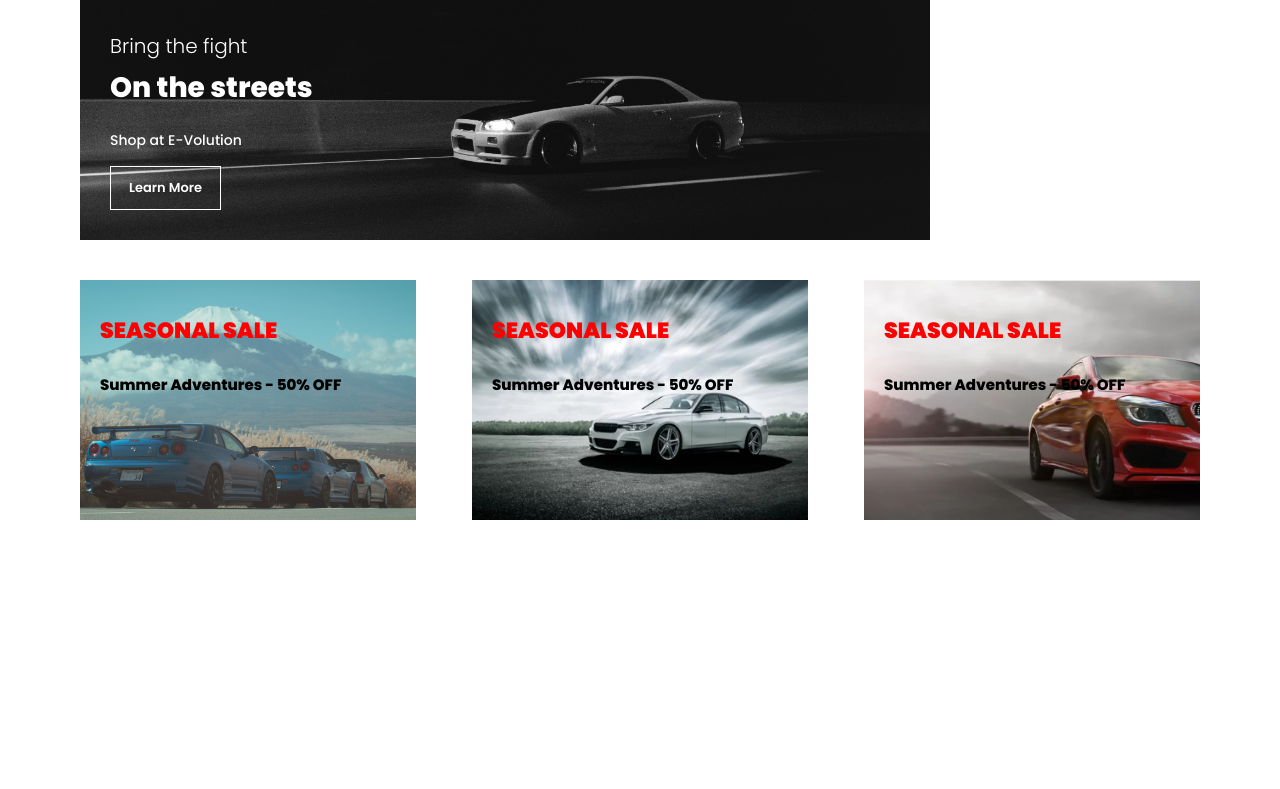
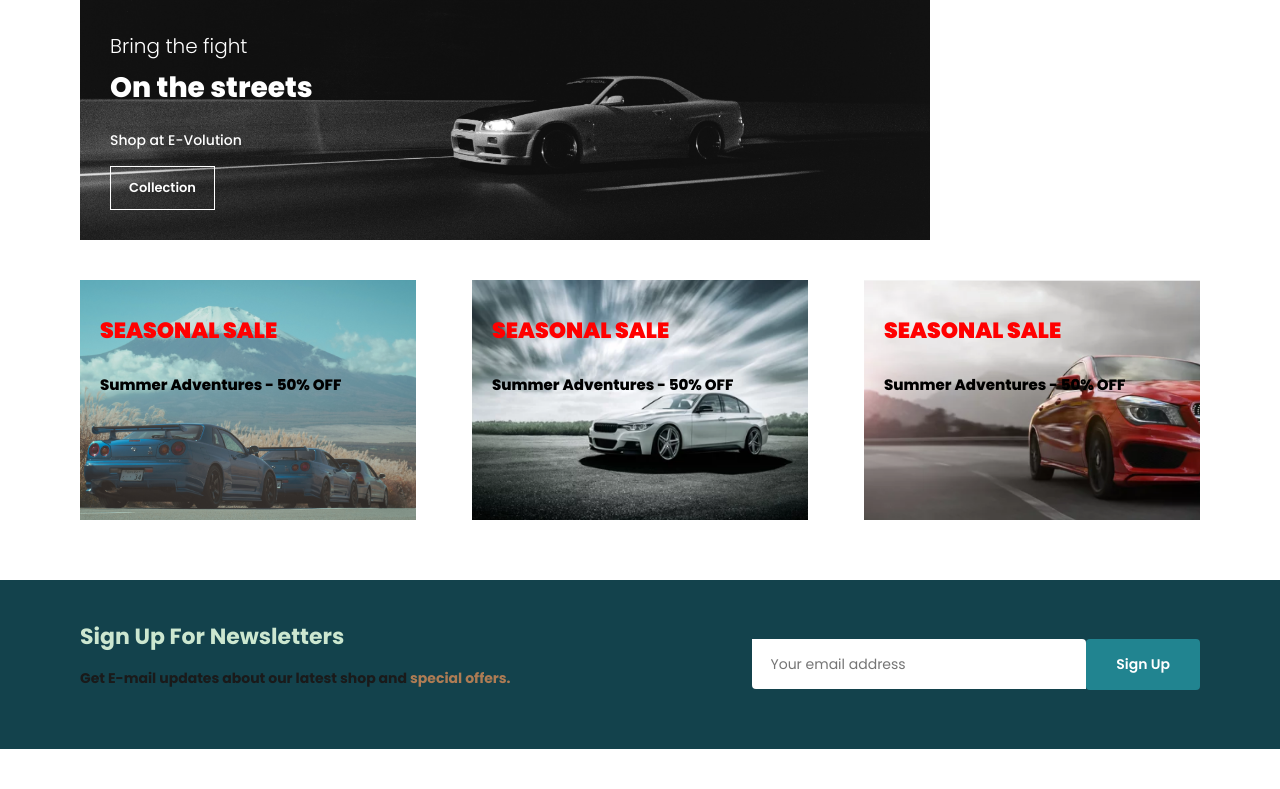
Before and after one commit to Android-James/cs-elective, a PHP site: page /home.html in a window 1280 px wide. Shown: the part 4130-4919 px from the top of the page. Before the commit the page ends 4650 px from the top, so only its background shows below. Run offline with PHP 8.4, Linux system fonts and the light colour scheme; some libraries are stand-ins or nearby versions.

Commit message:
added newsletter section
wala pang matinong bg image. wala akong mahanap na maganda, need pa yata ips

```diff
--- a/homepage/home.html
+++ b/homepage/home.html
@@ -376,7 +376,7 @@
         <h4>Bring the fight</h4>
         <h2>On the streets</h2>
         <span>Shop at E-Volution</span>
-        <button class="white">Learn More</button>
+        <button class="white">Collection</button>
       </div>
     </section>
 
@@ -396,5 +396,17 @@
         <h3>Summer Adventures - 50% OFF</h3>
       </div>
     </section>
+
+    <section id="newsletter" class="section-p1 section-m1">
+      <div class="newstext">
+        <h4>Sign Up For Newsletters</h4>
+        <p>Get E-mail updates about our latest shop and <span>special offers.</span></p>
+      </div>
+
+      <div class="form">
+        <input type="text" placeholder="Your email address">
+        <button class="normal">Sign Up</button>
+      </div>
+    </section>
   </body>
 </html>
--- a/homepage/styles.css
+++ b/homepage/styles.css
@@ -454,3 +454,55 @@ h2 {
   font-size: 15px;
   margin-bottom: 100px;
 }
+
+#newsletter{
+  display: flex;
+  justify-content: space-between;
+  flex-wrap: wrap;
+  align-items: center;
+  /* background-image: url("/homepage/imgs/newsletter.png"); */
+  background-size: cover;
+  background-repeat: no-repeat;
+  background-position: 20% 30%;
+  background-color: #13424c;
+}
+
+#newsletter h4{
+  font-size: 22px;
+  font-weight: 700;
+  color: #cce7d0;
+
+}
+
+#newsletter p{
+  font-size: 14px;
+  font-weight: 700;
+  color: #1a1a1a;
+}
+
+#newsletter p span{
+  color: #ae7c54;
+}
+
+#newsletter .form{
+  display: flex;
+  width: 40%;
+}
+
+#newsletter input{
+  height: 3.125rem;
+  padding: 0 1.25em;
+  font-size: 14px;
+  width: 100%;
+  border: 1px solid transparent;
+  border-radius: 4px;
+  outline: none;
+  border-top-left-radius: 0;
+  border-bottom-right-radius: 0;
+}
+
+#newsletter button{
+  background-color: #218490;
+  color: white;
+  white-space: nowrap;
+}
```
Also changed, not shown: homepage/imgs/newsletter.png (added).
